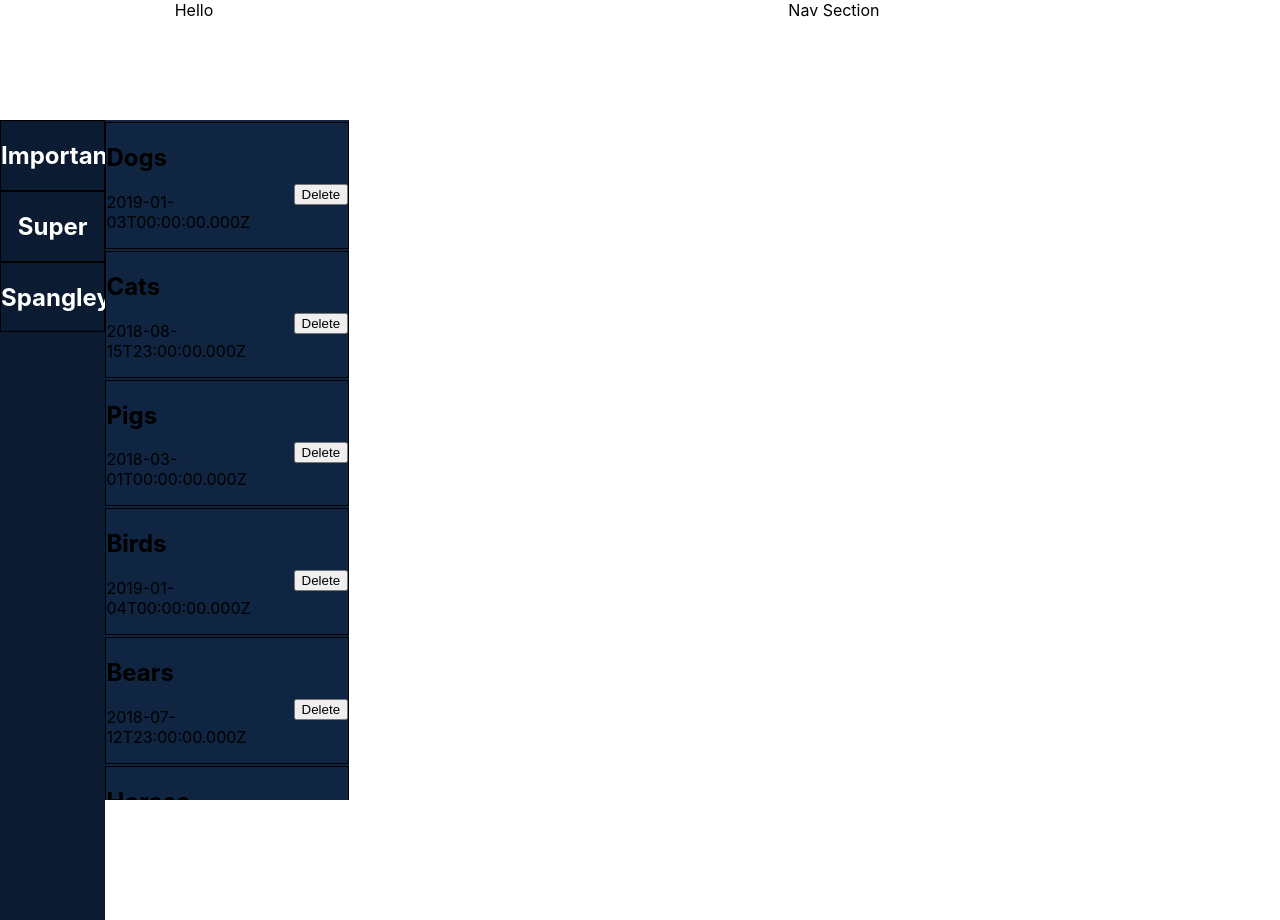
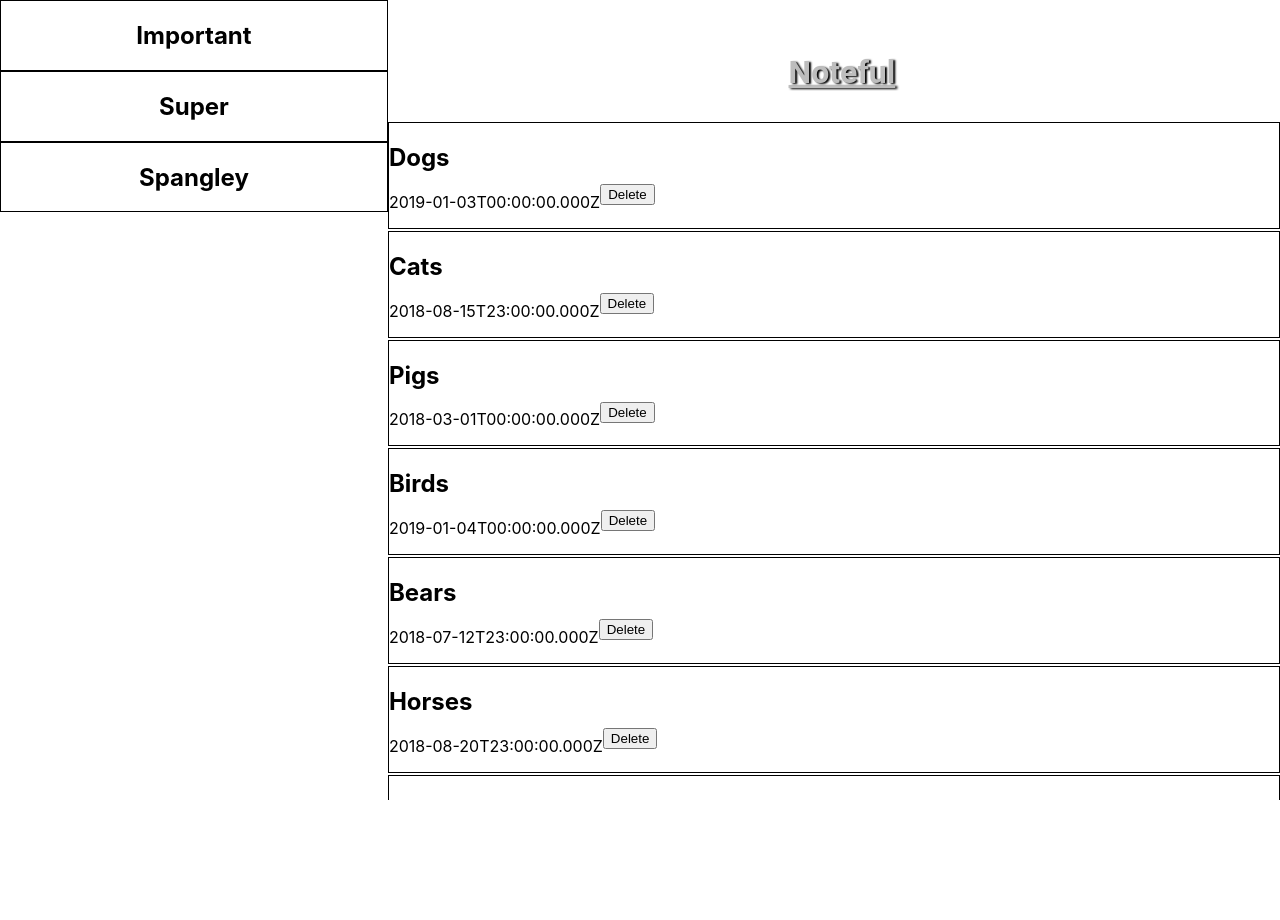
Before and after one commit to benharris28/noteful, a React (Create React App) app: page / in a window 1280 px wide. After the commit the page ends 800 px from the top, so only its background shows below. Built offline with nearby package versions, Linux system fonts and the light colour scheme.

Commit message:
working code but needs styling

```diff
--- a/src/App.css
+++ b/src/App.css
@@ -2,16 +2,8 @@
   text-align: center;
 }
 
-.App-logo {
-  height: 40vmin;
-  pointer-events: none;
-}
 
-@media (prefers-reduced-motion: no-preference) {
-  .App-logo {
-    animation: App-logo-spin infinite 20s linear;
-  }
-}
+
 
 .App-header {
   background-color: #282c34;
@@ -54,7 +46,7 @@ main {
 }
 
 .App__nav {
-  background-color: #0b1b32;
+
   color: #fff;
   grid-area: sidebar;
   height: 100vh;
@@ -62,7 +54,7 @@ main {
 }
 
 .App__header {
-  background-color: #0b1f3a;
+
   color: #bdbdbd;
   font-family: var(--custom-font);
   grid-area: header;
@@ -76,7 +68,7 @@ main {
 }
 
 .App__main {
-  background-color: #102541;
+
   grid-area: main;
   height: calc(100vh - 120px);
   overflow: auto;
--- a/src/App.js
+++ b/src/App.js
@@ -1,9 +1,11 @@
 import React from 'react';
-import { Route } from 'react-router-dom';
+import { Route, Link } from 'react-router-dom';
 import Main from './Main';
 import NOTES from './dummy-store';
 import Folders from './Folders'
 import SideBar from './SideBar';
+import NotePageSideBar from './NotePageSideBar';
+import Note from './Note';
 import './App.css';
 
 class App extends React.Component {
@@ -17,21 +19,11 @@ class App extends React.Component {
     })
   }
 
-  render() {
+  // Render three Sidebar routes
+  renderSidebar() {
     const { NOTES } = this.state;
-    console.log(NOTES)
     return (
-
-      <div className="App">
-        Hello
-
-        <nav>
-          Nav Section
-        </nav>
-
-      <div>
-      <main>
-        <div className="App__nav">
+      <>
           <Route
             exact
             path='/'
@@ -51,11 +43,23 @@ class App extends React.Component {
                 folders={NOTES.folders.filter(folder => folder.id === props.match.params.folderId)}
                 />}
                 }
+              />
 
+          <Route
+            exact
+            path='/notes/:noteId'
+            render={(props) => {
+              return <NotePageSideBar
+                {...props} folder={NOTES.folders.find(folder => folder.id === props.match.params.noteId)} />
+            }}
             />
-            </div>
+        </>
+    )}
 
-            <div className="App__main">
+  renderMain() {
+    const { NOTES } = this.state;
+    return (
+      <>
         <Route
           path='/notes/:id'
           render={( props ) => {
@@ -63,12 +67,10 @@ class App extends React.Component {
             console.log(props.match.params.id)
             const noteTest = NOTES.notes.filter(note => note.folderId === 'b07161a6-ffaf-11e8-8eb2-f2801f1b9fd1')
             console.log(noteTest)
-                return <Main
-                notes={NOTES.notes.filter(note => note.id === props.match.params.id)}
-                />}
-                }
-
-              />
+              return (
+                <Note
+                  notes={NOTES.notes.find(note => note.id === props.match.params.id)}/>)
+            }}/>
 
         <Route
           path='/folders/:folderId'
@@ -78,14 +80,10 @@ class App extends React.Component {
               const noteTest = NOTES.notes.filter(note => note.folderId === 'b07161a6-ffaf-11e8-8eb2-f2801f1b9fd1')
               console.log(noteTest)
                 return <Main
-                notes={NOTES.notes.filter(note => note.folderId === props.match.params.folderId)}
-                />}
+                  notes={NOTES.notes.filter(note => note.folderId === props.match.params.folderId)}/>}
                 }
 
               />
-
-
-
 
         <Route
           exact
@@ -97,45 +95,32 @@ class App extends React.Component {
            />}
            />
 
-        </div>
-      </main>
+
+    </>
+    )
+  }
 
 
+  render() {
+    const { NOTES } = this.state;
 
+    return (
 
+      <div className="App">
 
-
-
-
-
-
-
-
-
-
-
-
-
-
-
-
-
-
-
-
-
-
-
-
-
-
-
-
-
+        <nav className="App__sidebar">
+          {this.renderSidebar()}
+        </nav>
+        <header className="App__header">
+          <h1>
+          <Link to="/">Noteful</Link>
+          </h1>
+        </header>
+        <div className="App__main">
+          {this.renderMain()}
+        </div>
 
       </div>
-        </div>
-
 
       );
 
--- a/src/Note.js
+++ b/src/Note.js
@@ -0,0 +1,39 @@
+import React from 'react';
+import { Route } from 'react-router-dom';
+
+import './NoteCard.css';
+
+class Note extends React.Component {
+  render() {
+
+    const notes = this.props;
+    console.log(notes.notes.name)
+
+    return (
+        <div>
+        <div className="NoteCard">
+            <div className="notecard-title">
+                <h2>{notes.notes.name}</h2>
+
+                <p>{notes.notes.modified}</p>
+           </div>
+            <div className="notecard-button-box">
+                <button>
+                    Delete
+                </button>
+            </div>
+            </div>
+            <div className="note_content">
+                {notes.notes.content}
+            </div>
+
+
+        </div>
+
+      );
+
+    }
+
+}
+
+export default Note;
--- /dev/null
+++ b/src/NotePageSideBar.js
@@ -0,0 +1,28 @@
+import React from 'react';
+import { Route } from 'react-router-dom';
+import './App.css';
+
+class NotePageSideBar extends React.Component {
+  render() {
+
+
+    return (
+
+        <div className="NotePageSideBar">
+
+        <button
+            role='link'
+            className='NotePageNav__back-button'
+            >
+            Go Back
+        </button>
+
+
+        </div>
+      );
+
+    }
+
+}
+
+export default NotePageSideBar;
```
Lines whose indentation alone changed are shown as unchanged.
